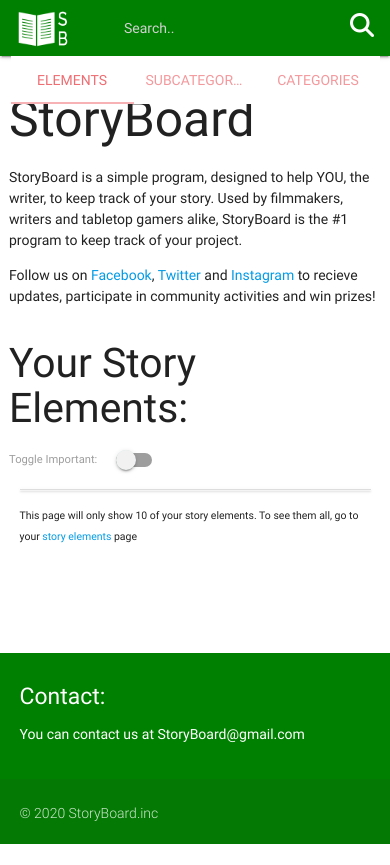
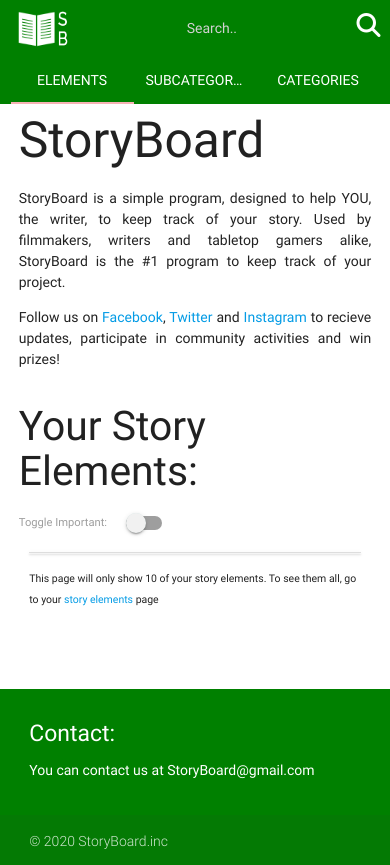
Before and after one commit to Felix-Redwood/Data-Centric-Development-Milestone-Project, a Flask app: page / in a window 390 px wide. Before the commit the page ends 844 px from the top, so only its background shows below. Run offline with Flask 2, Linux system fonts and the light colour scheme; data that the repository does not hold is empty; some libraries are stand-ins or nearby versions.

Commit message:
added search-bar styling and mobile-friendly styling

```diff
--- a/static/css/style.css
+++ b/static/css/style.css
@@ -6,6 +6,10 @@ body {
 
 main {
     flex: 1 0 auto;
+}
+
+.justify {
+    text-align: justify;
 }
 
 .base-container {
@@ -18,6 +22,20 @@ main {
     width: 90% !important;
 }
 
+#mobileNav li {
+    width: 100%;
+    position: absolute;
+}
+
+#navLogo {
+    height: 100%;
+}
+
+#navLogo logotext {
+    position: absolute;
+    padding-left: 0.4em;
+}
+
 .head-logo {
     margin-left: 0.5em;
 }
@@ -25,6 +43,14 @@ main {
 .logo {
     width: 2em;
     height: 2em;
+}
+
+.logo:hover {
+    opacity: 0.5;
+    -webkit-transition: opacity 0.3s ease-in-out;
+    -moz-transition: opacity 0.3s ease-in-out;
+    -ms-transition: opacity 0.3s ease-in-out;
+    transition: opacity 0.3s ease-in-out;
 }
 
 .fullwidthimage {
@@ -56,6 +82,19 @@ main {
     background-color: #008000;
 }
 
+#StoryBoardNav .tabs-container {
+    background-color: #008000;
+    position: static;
+}
+
+#navTabs {
+    background-color: #008000;
+}
+
+#navTabs a {
+    color: #fff;
+}
+
 #StoryBoardFooter {
     background-color: #008000;
 }
@@ -80,11 +119,10 @@ navbr {
 
 .search-container button {
     width: 20%;
-    height:100%;
+    height: 100%;
     float: left;
     background-color: transparent;
     border: 0;
-    cursor: pointer;
 }
 
 .search-container button:hover {
@@ -164,11 +202,43 @@ navbr {
 }
 
 @media (max-width: 992px) {
+    main, footer {
+        position: relative;
+        top: 1.5em;
+    }
+    #StoryBoardFooter {
+        padding-top: -1.5em;
+    }
+    #StoryBoardFooter .footer-copyright {
+        padding: 0;
+    }
     .brand-logo {
         /* use of !important to cancel out auto-centering in materialize */
         left: 7% !important;
     }
+    #mobileMenu {
+        /* use of !important to cancel out automatic moving to the left in materialize */
+        position: static;
+        right: 2% !important;
+    }
+    .search-container {
+        width: 100%;
+    }
+    .side-nav {
+        height: 120vh;
+        display: block;
+    }
     .no-mobile {
         display: none;
     }
+    .container {
+    /* use of important to improve UX on all devices */
+    width: 85% !important;
+    }
 }
+
+@media (min-width: 993px) {
+    .mobile-only {
+        display: none;
+    }
+}
```
